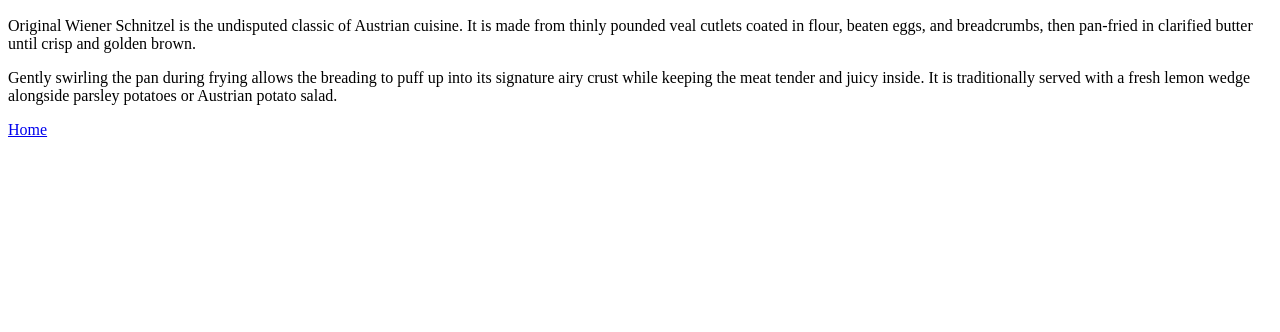
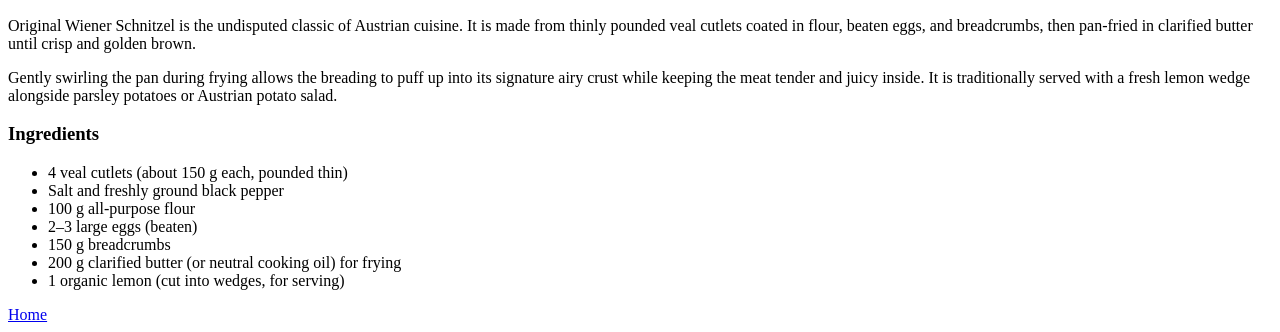
Before and after one commit to thomas-krumpak/odin-recipes, a plain HTML site: page recipes/schnitzel.html in a window 1280 px wide. Shown: the part 734-1066 px from the top of the page. Before the commit the page ends 881 px from the top, so only its background shows below. Drawn offline with Linux system fonts and the light colour scheme.

Commit message:
Add ingredients heading an ul

```diff
--- a/recipes/schnitzel.html
+++ b/recipes/schnitzel.html
@@ -17,6 +17,17 @@
     Gently swirling the pan during frying allows the breading to puff up into its signature airy crust while keeping the meat tender and juicy inside. It is traditionally served with a fresh lemon wedge alongside parsley potatoes or Austrian potato salad.
     </p>
 
+    <h3>Ingredients</h3>
+    <ul>
+      <li>4 veal cutlets (about 150 g each, pounded thin)</li>
+      <li>Salt and freshly ground black pepper</li>
+      <li>100 g all-purpose flour</li>
+      <li>2–3 large eggs (beaten)</li>
+      <li>150 g breadcrumbs</li>
+      <li>200 g clarified butter (or neutral cooking oil) for frying</li>
+      <li>1 organic lemon (cut into wedges, for serving)</li>
+    </ul>
+
     <a href="../index.html">Home</a>
 </body>
 </html>
```
